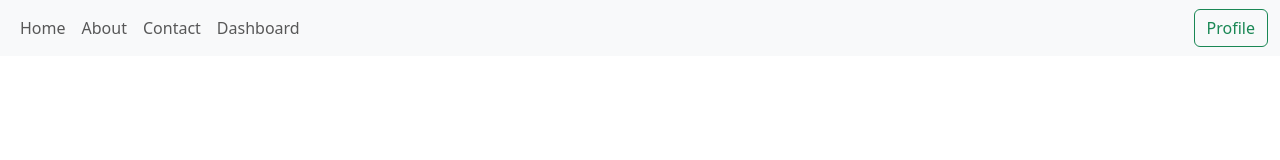
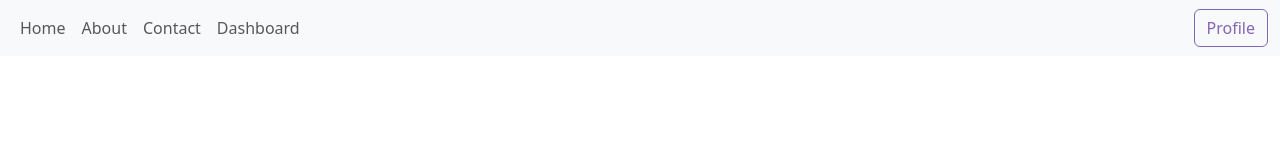
Before and after one commit to Code-the-Dream-School/cc-prac-team1-front, a React (Create React App) app: page / in a window 1280 px wide. Shown: the top 160 px of the page. Built offline with nearby package versions, Linux system fonts and the light colour scheme.

Commit message:
finishes styling navbar pending logo

```diff
--- a/src/components/elements/NavBar.js
+++ b/src/components/elements/NavBar.js
@@ -1,11 +1,12 @@
 
 import {Nav, Navbar, Container, Button, Form} from 'react-bootstrap';
+import '../pages/css/NavBar.css'
 
 
 
 const NavBar = () =>{
     return(
-     <Navbar expand="lg" className="bg-body-tertiary">
+     <Navbar fixed="top" expand="lg" className="bg-body-tertiary">
       <Container fluid>
         <Navbar.Toggle aria-controls="navbarScroll" />
         <Navbar.Collapse id="navbarScroll">
@@ -14,13 +15,13 @@ const NavBar = () =>{
             style={{ maxHeight: '100px' }}
             navbarScroll
           >
-            <Nav.Link href="/">Home</Nav.Link>
-            <Nav.Link href="/about">About</Nav.Link>
-            <Nav.Link href="/contact">Contact</Nav.Link>
-            <Nav.Link href="/dashboard">Dashboard</Nav.Link>
+            <Nav.Link className='navbar-link' href="/">Home</Nav.Link>
+            <Nav.Link className='navbar-link' href="/about">About</Nav.Link>
+            <Nav.Link className='navbar-link' href="/contact">Contact</Nav.Link>
+            <Nav.Link  className='navbar-link' href="/dashboard">Dashboard</Nav.Link>
           </Nav>
           <Form className="d-flex">
-            <Button href='/profile' variant="outline-success">Profile</Button>
+            <Button href='/profile' variant="outline-success" className='navbar-button'>Profile</Button>
           </Form>
         </Navbar.Collapse>
       </Container>
--- /dev/null
+++ b/src/components/pages/css/NavBar.css
@@ -0,0 +1,19 @@
+
+.navbar-link:hover{
+color: #8464B6;
+}
+
+.navbar-button{
+    color: #8464B6;
+    border-color: #8464B6;
+}
+
+.navbar-button:hover{
+background-color: #8464B6;
+border-color: #8464B6;
+}
+
+.navbar-button:active::after{
+    background-color: #8464B6;
+        border-color: #8464B6;
+}
```
